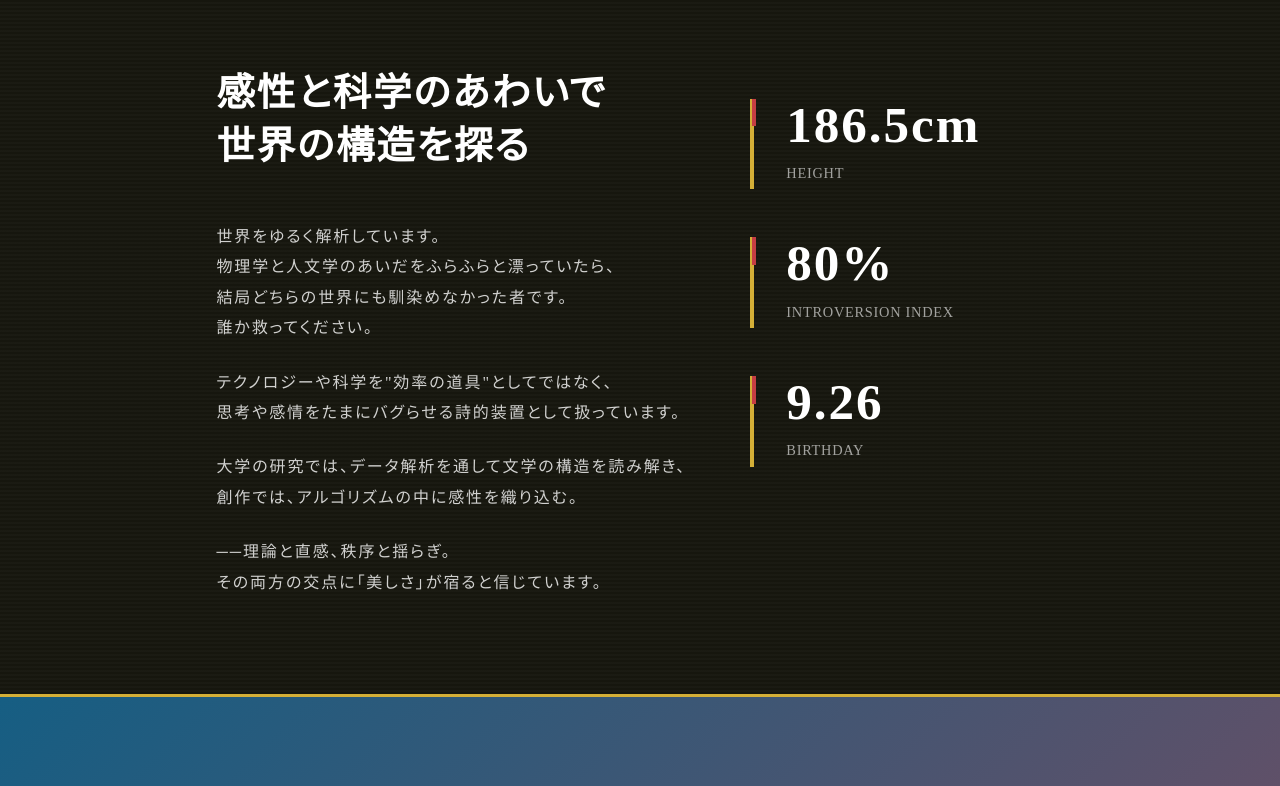
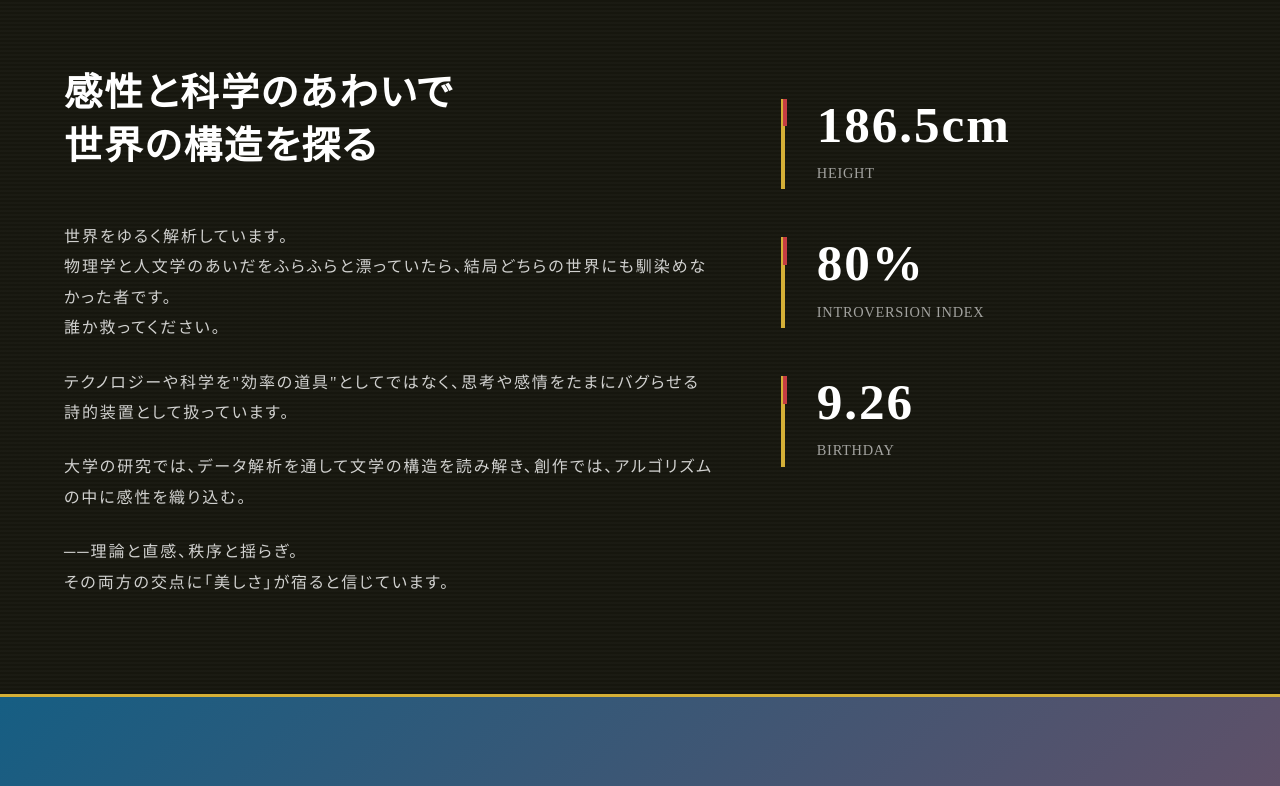
Before and after one commit to TIshow/mysite, a React (Vite) app: page / in a window 1280 px wide. Shown: the part 1044-1830 px from the top of the page. Built offline with nearby package versions, Linux system fonts and the light colour scheme.

Commit message:
fix: minor change og my profile text

```diff
--- a/src/components/About.jsx
+++ b/src/components/About.jsx
@@ -48,17 +48,14 @@ function About() {
             <div className="about-description">
               <p>
                 世界をゆるく解析しています。<br />
-                物理学と人文学のあいだをふらふらと漂っていたら、<br />
-                結局どちらの世界にも馴染めなかった者です。<br />
+                物理学と人文学のあいだをふらふらと漂っていたら、結局どちらの世界にも馴染めなかった者です。<br />
                 誰か救ってください。
               </p>
               <p>
-                テクノロジーや科学を"効率の道具"としてではなく、<br />
-                思考や感情をたまにバグらせる詩的装置として扱っています。
+                テクノロジーや科学を"効率の道具"としてではなく、思考や感情をたまにバグらせる詩的装置として扱っています。
               </p>
               <p>
-                大学の研究では、データ解析を通して文学の構造を読み解き、<br />
-                創作では、アルゴリズムの中に感性を織り込む。
+                大学の研究では、データ解析を通して文学の構造を読み解き、創作では、アルゴリズムの中に感性を織り込む。
               </p>
               <p>
                 ──理論と直感、秩序と揺らぎ。<br />
```
